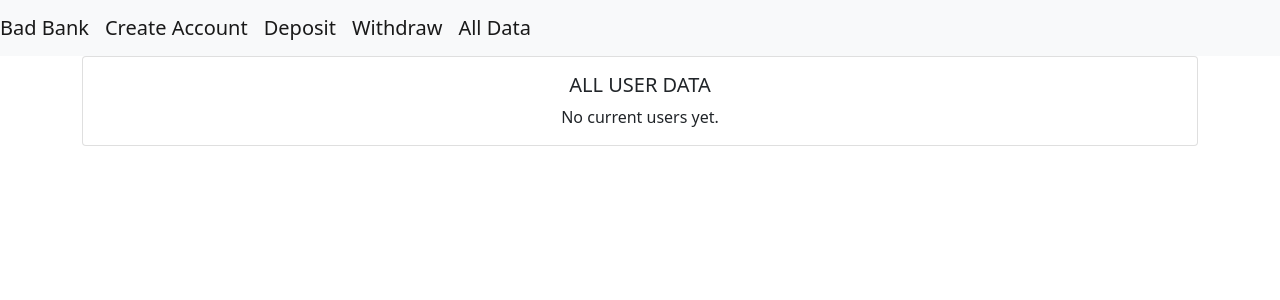
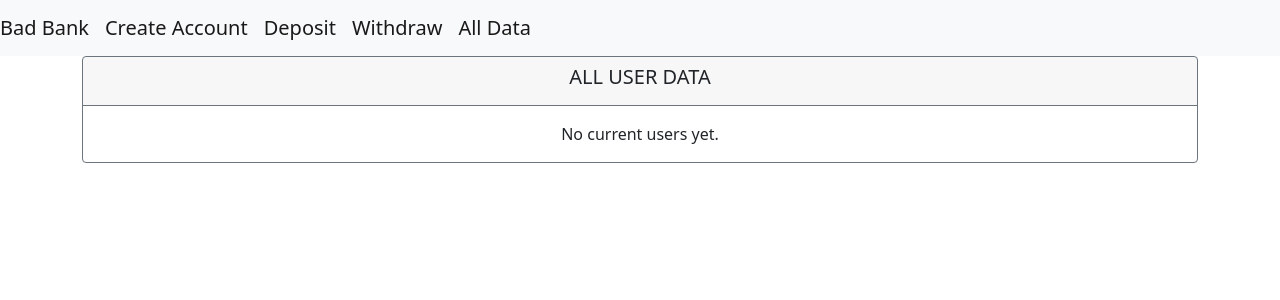
Before and after one commit to alexandrabaturina/mit-banking-app, a React (Create React App) app: page /alldata in a window 1280 px wide. Shown: the top 300 px of the page. Built offline with nearby package versions, Linux system fonts and the light colour scheme.

Commit message:
fix: add key

```diff
--- a/src/components/AllData.js
+++ b/src/components/AllData.js
@@ -4,9 +4,11 @@ const AllData = ({ users }) => {
 
     return (
         <Container>
-            <div className="card text-center">
+            <div className="card border-secondary text-center all-data-card">
+                <div className="card-header border-secondary">
+                    <h5 className="card-title">ALL USER DATA</h5>
+                </div>
                 <div className="card-body">
-                    <h5 className="card-title">ALL USER DATA</h5>
                     {users.length === 0 ?
                         <p className="card-text">No current users yet.</p> :
                         <table className="table">
@@ -20,7 +22,7 @@ const AllData = ({ users }) => {
                             </thead>
                             <tbody>
                                 {users.map((user, index) => (
-                                    <tr>
+                                    <tr key={index}>
                                         <th scope="row">{index + 1}</th>
                                         <td>{user.name}</td>
                                         <td>{user.email}</td>
```
